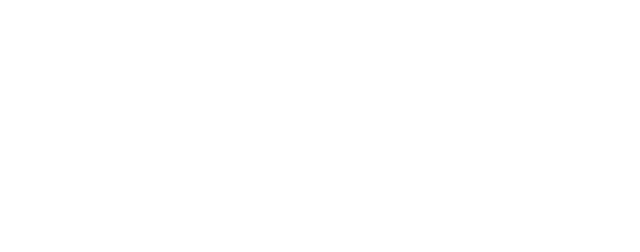
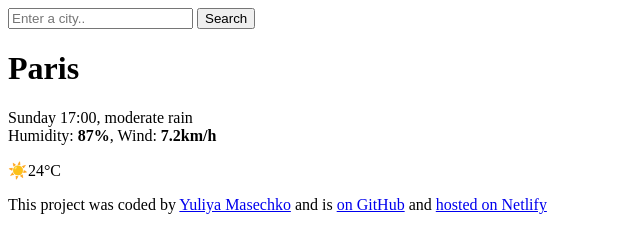
Before and after one commit to YuliaMas/weather-app, a plain HTML site: page index.html in a window 1280 px wide. Shown: the whole page, without its empty margins (0-640 px from the left). Drawn offline with Linux system fonts and the light colour scheme.

Commit message:
Update index.html
  Added form, weather info and footer info

```diff
--- a/index.html
+++ b/index.html
@@ -8,9 +8,37 @@
 </head>
 
 <body>
-    <header></header>
-    <main></main>
-    <footer></footer>
+    <div class="weather-app">
+        <header>
+            <form id="search-form">
+                <input type="search" placeholder="Enter a city.." required class="search-input" id="search-input" />
+                <input type="submit" value="Search" class="search-button" />
+            </form>
+        </header>
+        <main>
+            <div class="current-weather">
+                <div>
+                    <h1 class="current-city" id="current-city">Paris</h1>
+                    <p class="current-details">
+                        <span id="current-date">Sunday 17:00</span>, moderate rain <br />
+                        Humidity: <strong>87%</strong>, Wind: <strong>7.2km/h</strong>
+                    </p>
+                </div>
+                <div class="current-temperature">
+                    <span class="current-temperature-icon">☀️</span><span class="current-temperature-value"
+                        id="current-temperature">24</span><span class="current-temperature-unit">°C</span>
+                </div>
+            </div>
+        </main>
+        <footer>
+            <p>
+                This project was coded by
+                <a href="https://github.com/YuliaMas" target="_blank">Yuliya Masechko</a> and is
+                <a href="https://github.com/YuliaMas/weather-app" target="_blank"> on GitHub</a> and
+                <a href="https://weather-app-julietta.netlify.app" target="_blank">hosted on Netlify</a>
+            </p>
+        </footer>
+    </div>
 </body>
 
 </html>
```
